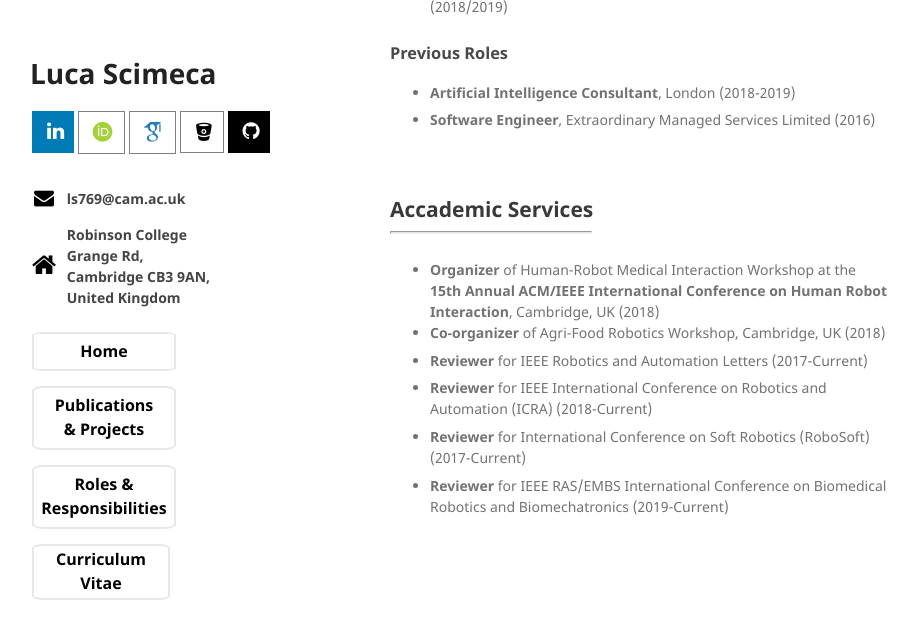
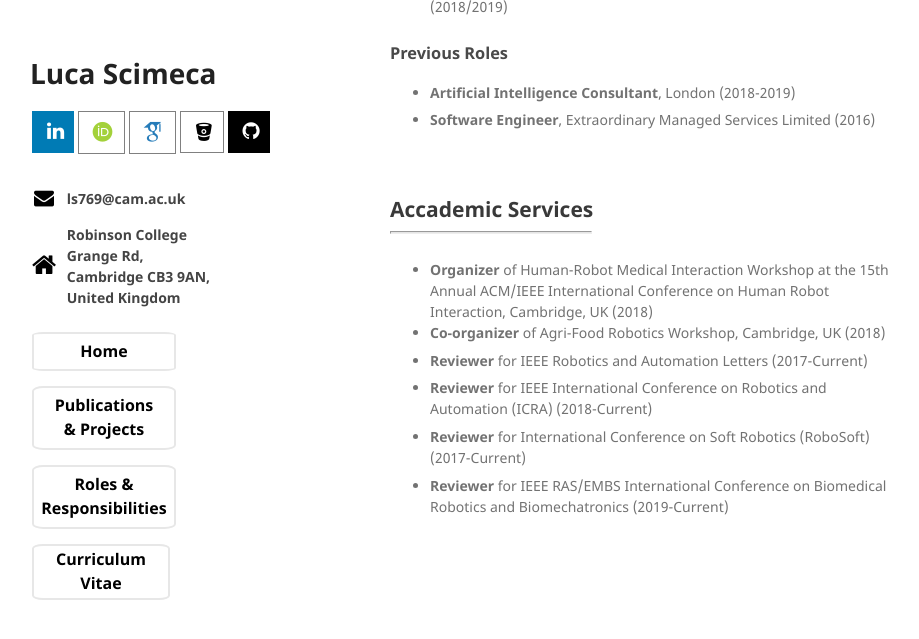
Before and after one commit to lucascimeca/lucascimeca.github.io, a Jekyll site: the page built from responsibilities.md, in a window 1280 px wide and 900 px high, scrolled down 438 px. Shown: the top 639 px of the window, without its empty margins (180-1099 px from the left). Built offline with Jekyll 4.4.1, drawn with Linux system fonts in a browser that asks for light colours; nearby versions of some CDN libraries; some web fonts are replaced; the repository's description, which GitHub fills in, is left out; our own code applies the rules of GitHub Pages for plain Markdown files.

```diff
--- a/responsibilities.md
+++ b/responsibilities.md
@@ -27,7 +27,7 @@ layout: default
 <hr style="width: 200px">
 
 <ul style="list-style-type:disc">
-  <li><b>Organizer</b> of Human-Robot Medical Interaction Workshop at the <b>15th Annual ACM/IEEE International Conference on Human Robot Interaction</b>, Cambridge, UK (2018)</li>
+  <li><b>Organizer</b> of Human-Robot Medical Interaction Workshop at the 15th Annual ACM/IEEE International Conference on Human Robot Interaction, Cambridge, UK (2018)</li>
   <li style="padding-bottom:5pt"><b>Co-organizer</b> of Agri-Food Robotics Workshop, Cambridge, UK (2018)</li>
   <li style="padding-bottom:5pt"><b>Reviewer</b> for IEEE Robotics and Automation Letters (2017-Current)</li>
   <li style="padding-bottom:5pt"><b>Reviewer</b> for IEEE International Conference on Robotics and Automation (ICRA) (2018-Current)</li>
```
